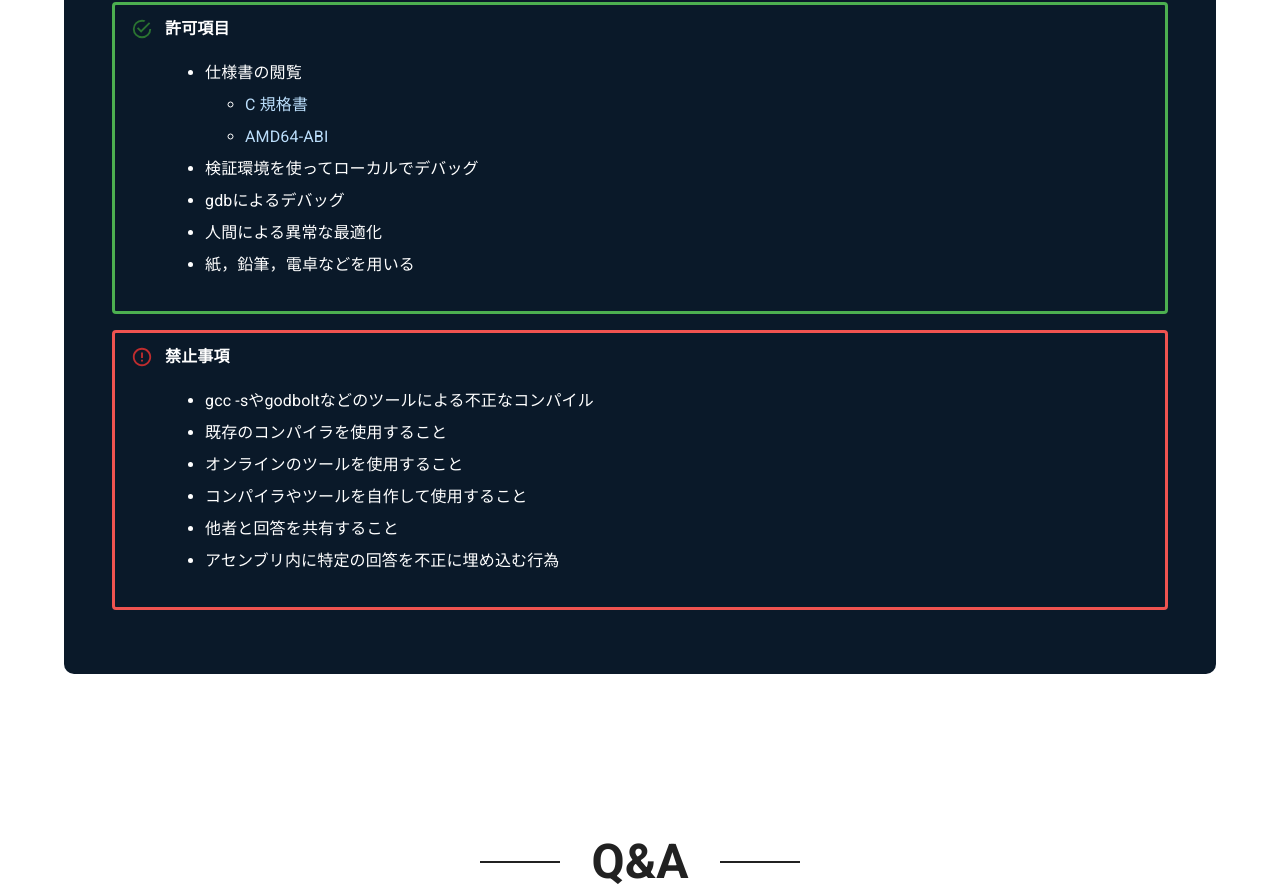
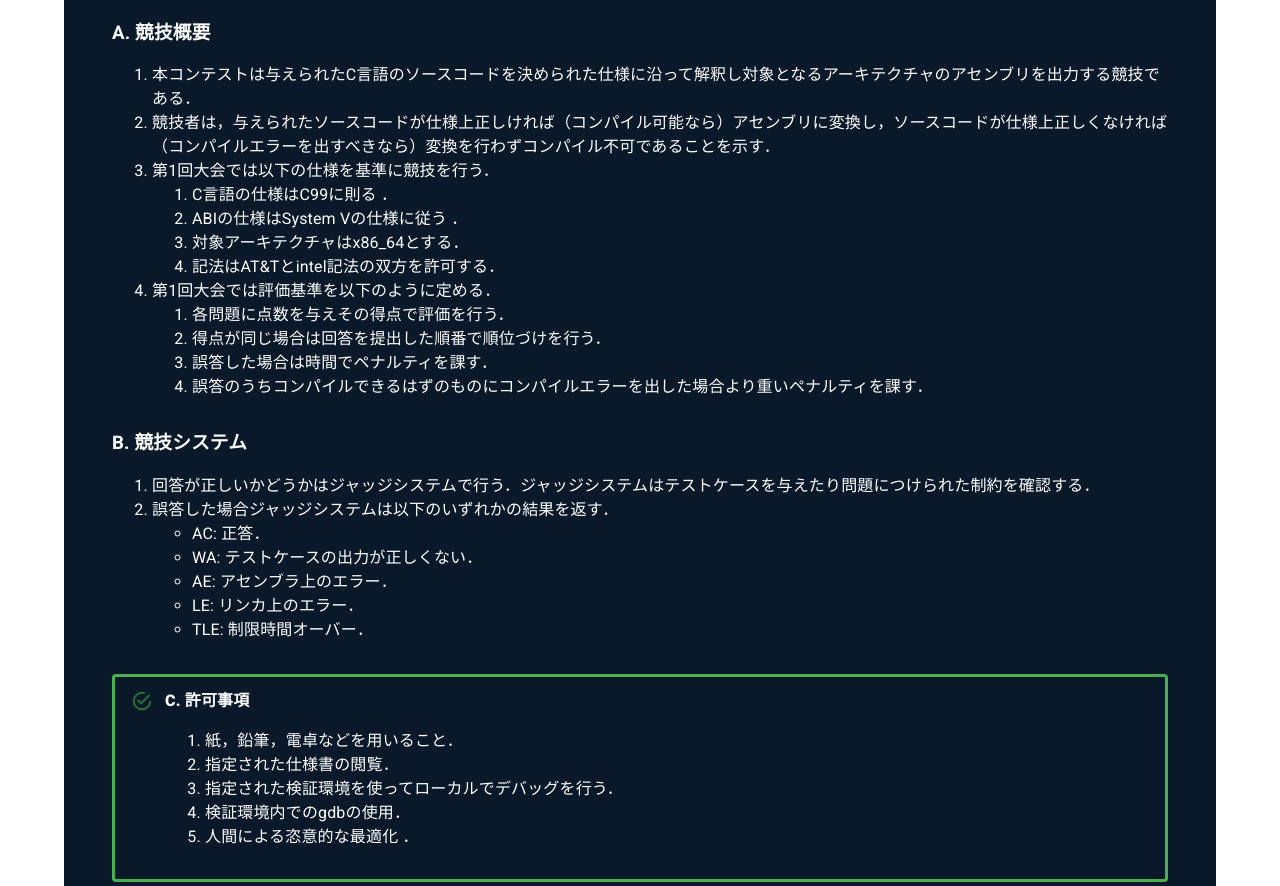
Before and after one commit to HumanCCompilerContest/Human-C-Compiler-Contest_frontend, a Next.js app: page / in a window 1280 px wide. Shown: the part 3092-3978 px from the top of the page. Built offline with nearby package versions, Linux system fonts and the light colour scheme.

Commit message:
fix reguraltion text

```diff
--- a/src/components/organisms/home/Regulation.tsx
+++ b/src/components/organisms/home/Regulation.tsx
@@ -1,7 +1,6 @@
 import RuleIcon from '@mui/icons-material/Rule'
 import {
   Typography,
-  Link,
   Box,
   AlertTitle,
   Alert,
@@ -47,45 +46,81 @@ const Regulation: FC<RegulationProps> = ({ sx }) => {
         </Typography>
       </TextWithIcon>
 
+      <Box sx={{ lineHeight: '1.5rem' }}>
+        <Box sx={{ mb: '2rem' }}>
+          <h3>A. 競技概要</h3>
+          <div>
+            <ol>
+              <li>
+                本コンテストは与えられたC言語のソースコードを決められた仕様に沿って解釈し対象となるアーキテクチャのアセンブリを出力する競技である．
+              </li>
+              <li>
+                競技者は，与えられたソースコードが仕様上正しければ（コンパイル可能なら）アセンブリに変換し，ソースコードが仕様上正しくなければ（コンパイルエラーを出すべきなら）変換を行わずコンパイル不可であることを示す．
+              </li>
+              <li>
+                第1回大会では以下の仕様を基準に競技を行う．
+                <ol>
+                  <li>C言語の仕様はC99に則る ．</li>
+                  <li>ABIの仕様はSystem Vの仕様に従う ．</li>
+                  <li>対象アーキテクチャはx86_64とする．</li>
+                  <li>記法はAT&amp;Tとintel記法の双方を許可する．</li>
+                </ol>
+              </li>
+              <li>
+                第1回大会では評価基準を以下のように定める．
+                <ol>
+                  <li>各問題に点数を与えその得点で評価を行う．</li>
+                  <li>得点が同じ場合は回答を提出した順番で順位づけを行う．</li>
+                  <li>誤答した場合は時間でペナルティを課す．</li>
+                  <li>
+                    誤答のうちコンパイルできるはずのものにコンパイルエラーを出した場合より重いペナルティを課す．
+                  </li>
+                </ol>
+              </li>
+            </ol>
+          </div>
+        </Box>
+
+        <Box sx={{ mb: '2rem' }}>
+          <h3>B. 競技システム</h3>
+          <div>
+            <ol>
+              <li>
+                回答が正しいかどうかはジャッジシステムで行う．ジャッジシステムはテストケースを与えたり問題につけられた制約を確認する．
+              </li>
+              <li>
+                誤答した場合ジャッジシステムは以下のいずれかの結果を返す．
+                <ul>
+                  <li>AC: 正答．</li>
+                  <li>WA: テストケースの出力が正しくない．</li>
+                  <li>AE: アセンブラ上のエラー．</li>
+                  <li>LE: リンカ上のエラー．</li>
+                  <li>TLE: 制限時間オーバー．</li>
+                </ul>
+              </li>
+            </ol>
+          </div>
+        </Box>
+
         <Alert
           variant='outlined'
           severity='success'
           sx={{
             color: 'white',
-          mb: '1rem',
+            mb: '2rem',
             lineHeight: '2rem',
             borderWidth: '3px',
           }}
         >
-        <AlertTitle sx={{ fontWeight: '900' }}>許可項目</AlertTitle>
-        <Typography component='div' sx={{ lineHeight: '2rem' }}>
-          <ul>
-            <li>
-              仕様書の閲覧
-              <ul>
-                <li>
-                  <Link
-                    href='https://www.open-std.org/JTC1/SC22/WG14/www/docs/n1256.pdf'
-                    sx={{ color: '#bbdefb' }}
-                  >
-                    C 規格書
-                  </Link>
-                </li>
-                <li>
-                  <Link
-                    href='https://uclibc.org/docs/psABI-x86_64.pdf'
-                    sx={{ color: '#bbdefb' }}
-                  >
-                    AMD64-ABI
-                  </Link>
-                </li>
-              </ul>
-            </li>
-            <li>検証環境を使ってローカルでデバッグ</li>
-            <li>gdbによるデバッグ</li>
-            <li>人間による異常な最適化</li>
-            <li>紙，鉛筆，電卓などを用いる</li>
-          </ul>
+          <AlertTitle sx={{ fontWeight: '900' }}>C. 許可事項</AlertTitle>
+          <Typography component='div'>
+            <ol>
+              <li>紙，鉛筆，電卓などを用いること．</li>
+              <li>指定された仕様書の閲覧．</li>
+              <li>指定された検証環境を使ってローカルでデバッグを行う．</li>
+              <li>検証環境内でのgdbの使用．</li>
+              <li>人間による恣意的な最適化 ．</li>
+            </ol>
           </Typography>
         </Alert>
         <Alert
@@ -93,23 +128,23 @@ const Regulation: FC<RegulationProps> = ({ sx }) => {
           variant='outlined'
           sx={{
             color: 'white',
-          mb: '1rem',
+            mb: '3rem',
             lineHeight: '2rem',
             borderWidth: '3px',
           }}
         >
-        <AlertTitle sx={{ fontWeight: '900' }}>禁止事項</AlertTitle>
-        <Typography component='div' sx={{ lineHeight: '2rem' }}>
-          <ul>
-            <li>gcc -sやgodboltなどのツールによる不正なコンパイル</li>
-            <li>既存のコンパイラを使用すること</li>
-            <li>オンラインのツールを使用すること</li>
-            <li>コンパイラやツールを自作して使用すること</li>
-            <li>他者と回答を共有すること</li>
-            <li>アセンブリ内に特定の回答を不正に埋め込む行為</li>
-          </ul>
+          <AlertTitle sx={{ fontWeight: '900' }}>D. 禁止事項</AlertTitle>
+          <Typography component='div'>
+            <ol>
+              <li>既存のコンパイラを使用すること．</li>
+              <li>その他既存のツールを使用すること．</li>
+              <li>コンパイラやツールを自作して使用すること．</li>
+              <li>他者と回答を共有すること．</li>
+              <li>回答にジャッジサーバを攻撃するような処理を埋め込むこと．</li>
+            </ol>
           </Typography>
         </Alert>
+      </Box>
     </Box>
   )
 }
```
Lines whose indentation alone changed are shown as unchanged.
